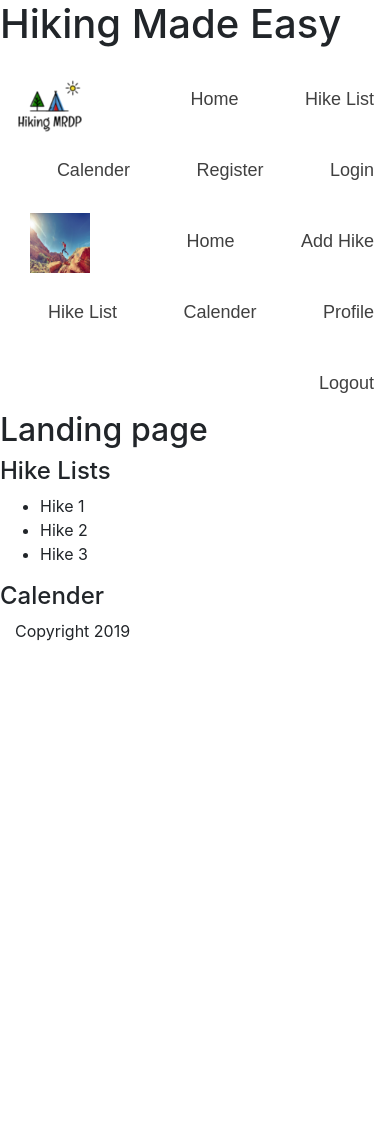
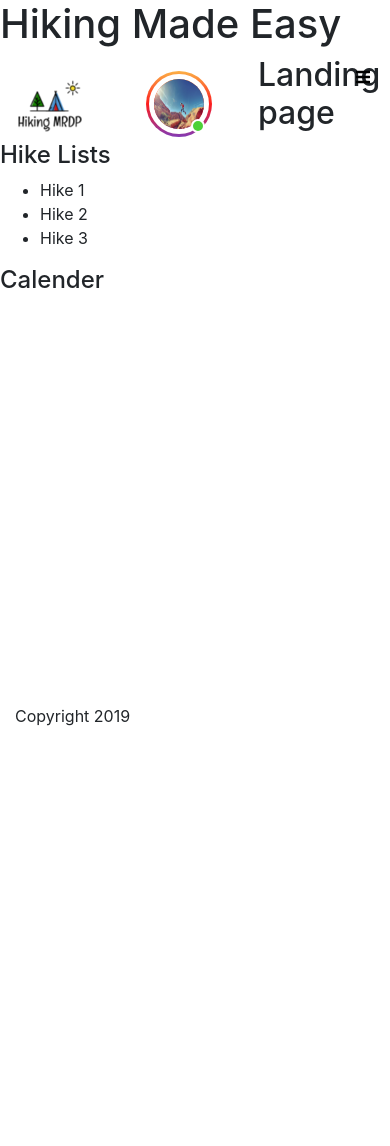
Before and after one commit to dli24/Hiking_Django, a Django app: page / in a window 390 px wide. Before the commit the page ends 641 px from the top, so only its background shows below. Run offline with Django 3.2, Linux system fonts and the light colour scheme; parts of the project's set-up code (start-up, migrations or seed data) failed here and were passed over; some libraries are stand-ins or nearby versions.

Commit message:
add hamburger bar

```diff
--- a/static/hike_detail.css
+++ b/static/hike_detail.css
@@ -1,136 +1,4 @@
-body {
-    margin: 0;
-    padding: 0;
-}
 
-a.navbar-brand {
-    float: left;
-    height: 50px;
-    padding: 15px 15px;
-    font-size: 18px;
-    line-height: 20px;
-    text-decoration: none;
-    color: orangered;
-    font-family: cursive;
-    font-weight: 700;
-
-}
-
-nav.main-navigation {
-    position: relative;
-}
-
-nav.main-navigation ul.nav-list {
-    margin: 0;
-    padding: 0;
-    list-style: none;
-    position: relative;
-    text-align: right;
-}
-
-.nav-list li.nav-list-item {
-    display: inline-block;
-    line-height: 40px;
-    margin-left: 30px;
-    margin-top: 15px;
-}
-
-a.nav-link {
-    text-decoration: none;
-    font-size: 18px;
-    font-family: sans-serif;
-    font-weight: 500;
-    cursor: pointer;
-    position: relative;
-    color: #404040;
-}
-
-@keyframes FadeIn {
-    0% {
-        opacity: 0;
-        -webkit-transition-duration: 0.8s;
-        transition-duration: 0.8s;
-        -webkit-transform: translateY(-10px);
-        -ms-transform: translateY(-10px);
-        transform: translateY(-10px);
-    }
-
-
-    100% {
-        opacity: 1;
-        -webkit-transform: translateY(0);
-        -ms-transform: translateY(0);
-        transform: translateY(0);
-        pointer-events: auto;
-        transition: cubic-bezier(0.4, 0, 0.2, 1);
-    }
-}
-
-.nav-list li {
-    animation: FadeIn 1s cubic-bezier(0.65, 0.05, 0.36, 1);
-    animation-fill-mode: both;
-}
-
-.nav-list li:nth-child(1) {
-    animation-delay: .3s;
-}
-
-.nav-list li:nth-child(2) {
-    animation-delay: .6s;
-}
-
-.nav-list li:nth-child(3) {
-    animation-delay: .9s;
-}
-
-.nav-list li:nth-child(4) {
-    animation-delay: 1.2s;
-}
-
-.nav-list li:nth-child(5) {
-    animation-delay: 1.5s;
-}
-
-/* Animation */
-
-@keyframes fadeInUp {
-    from {
-        transform: translate3d(0, 40px, 0)
-    }
-
-    to {
-        transform: translate3d(0, 0, 0);
-        opacity: 1
-    }
-}
-
-@-webkit-keyframes fadeInUp {
-    from {
-        transform: translate3d(0, 40px, 0)
-    }
-
-    to {
-        transform: translate3d(0, 0, 0);
-        opacity: 1
-    }
-}
-
-.animated {
-    animation-duration: 1s;
-    animation-fill-mode: both;
-    -webkit-animation-duration: 1s;
-    -webkit-animation-fill-mode: both
-}
-
-.animatedFadeInUp {
-    opacity: 0
-}
-
-.fadeInUp {
-    opacity: 0;
-    animation-name: fadeInUp;
-    -webkit-animation-name: fadeInUp;
-}
 
 /* Set the size of the div element that contains the map */
 #map {
--- /dev/null
+++ b/static/style.css
@@ -0,0 +1,226 @@
+/* ---------------------
+        NavBar NOT login
+-------------------------*/
+
+body {
+    margin: 0;
+    padding: 0;
+}
+
+a.navbar-brand {
+    float: left;
+    height: 50px;
+    padding: 15px 15px;
+    font-size: 18px;
+    line-height: 20px;
+    text-decoration: none;
+    color: orangered;
+    font-family: cursive;
+    font-weight: 700;
+
+}
+
+nav.main-navigation {
+    position: relative;
+}
+
+nav.main-navigation ul.nav-list {
+    margin: 0;
+    padding: 0;
+    list-style: none;
+    position: relative;
+    text-align: right;
+}
+
+.nav-list li.nav-list-item {
+    display: inline-block;
+    line-height: 40px;
+    margin-left: 30px;
+    margin-top: 15px;
+}
+
+a.nav-link {
+    text-decoration: none;
+    font-size: 18px;
+    font-family: sans-serif;
+    font-weight: 500;
+    cursor: pointer;
+    position: relative;
+    color: #404040;
+}
+
+@keyframes FadeIn {
+    0% {
+        opacity: 0;
+        -webkit-transition-duration: 0.8s;
+        transition-duration: 0.8s;
+        -webkit-transform: translateY(-10px);
+        -ms-transform: translateY(-10px);
+        transform: translateY(-10px);
+    }
+
+
+    100% {
+        opacity: 1;
+        -webkit-transform: translateY(0);
+        -ms-transform: translateY(0);
+        transform: translateY(0);
+        pointer-events: auto;
+        transition: cubic-bezier(0.4, 0, 0.2, 1);
+    }
+}
+
+.nav-list li {
+    animation: FadeIn 1s cubic-bezier(0.65, 0.05, 0.36, 1);
+    animation-fill-mode: both;
+}
+
+.nav-list li:nth-child(1) {
+    animation-delay: .3s;
+}
+
+.nav-list li:nth-child(2) {
+    animation-delay: .6s;
+}
+
+.nav-list li:nth-child(3) {
+    animation-delay: .9s;
+}
+
+.nav-list li:nth-child(4) {
+    animation-delay: 1.2s;
+}
+
+.nav-list li:nth-child(5) {
+    animation-delay: 1.5s;
+}
+
+/*----------------------
+        Animation
+------------------------*/
+
+@keyframes fadeInUp {
+    from {
+        transform: translate3d(0, 40px, 0)
+    }
+
+    to {
+        transform: translate3d(0, 0, 0);
+        opacity: 1
+    }
+}
+
+@-webkit-keyframes fadeInUp {
+    from {
+        transform: translate3d(0, 40px, 0)
+    }
+
+    to {
+        transform: translate3d(0, 0, 0);
+        opacity: 1
+    }
+}
+
+.animated {
+    animation-duration: 1s;
+    animation-fill-mode: both;
+    -webkit-animation-duration: 1s;
+    -webkit-animation-fill-mode: both
+}
+
+.animatedFadeInUp {
+    opacity: 0
+}
+
+.fadeInUp {
+    opacity: 0;
+    animation-name: fadeInUp;
+    -webkit-animation-name: fadeInUp;
+}
+
+.hamburger{
+    display: none;
+}
+
+
+
+
+/*--------------------------
+        logo picture
+---------------------------  */
+
+html,body{
+    height: 100%;
+}
+.container{
+    height: 100%;
+    align-content: center;
+}
+
+.image_outer_container{
+    margin-top: auto;
+    margin-bottom: auto;
+    border-radius: 50%;
+    position: relative;
+}
+
+.image_inner_container{
+    border-radius: 50%;
+    padding: 3px;
+    background: #833ab4;
+    background: -webkit-linear-gradient(to bottom, #fcb045, #fd1d1d, #833ab4);
+    background: linear-gradient(to bottom, #fcb045, #fd1d1d, #833ab4);
+}
+.image_inner_container img{
+    height: 200px;
+    width: 200px;
+    border-radius: 50%;
+    border: 5px solid white;
+}
+
+.image_outer_container .green_icon{
+    background-color: #4cd137;
+    position: absolute;
+    right: 30px;
+    bottom: 10px;
+    height: 14px;
+    width: 14px;
+    top: 48px;
+    left: 45px;
+    border:2px solid white;
+    border-radius: 50%;
+    }
+
+
+/* -------------------------
+        Media Queries
+    ---------------------------- */
+    @media only screen and (max-width: 790px){
+    nav a {
+        padding: .2rem 2rem;
+    }
+
+}
+
+
+
+@media only screen and (max-width: 560px){
+    nav ul {
+        display: none;
+    }
+
+
+
+    .hamburger{
+        /* background: #000; */
+        width: 60px;
+        height: 60px;
+        display: block;
+        color: black;
+        font-size: 1.7.rem;
+        position: absolute;
+        top: 10px;
+        right: 2px;
+
+    }
+}
--- a/templates/base.html
+++ b/templates/base.html
@@ -3,10 +3,12 @@
 <html>
 	<head>
 		<title>Hiking</title>
+		<link rel="stylesheet" href="https://use.fontawesome.com/releases/v5.8.2/css/all.css" integrity="sha384-oS3vJWv+0UjzBfQzYUhtDYW+Pj2yciDJxpsK1OYPAYjqT085Qq/1cq5FLXAZQ7Ay" crossorigin="anonymous">
 		<link href="//maxcdn.bootstrapcdn.com/bootstrap/4.1.1/css/bootstrap.min.css" rel="stylesheet" id="bootstrap-css">
 		<script src="//maxcdn.bootstrapcdn.com/bootstrap/4.1.1/js/bootstrap.min.js"></script>
 		<script src="//cdnjs.cloudflare.com/ajax/libs/jquery/3.2.1/jquery.min.js"></script>
 		<link rel="stylesheet" href="/static/hike_detail.css"/>
+		<link rel="stylesheet" href="/static/style.css">
 		<link rel="stylesheet" href="{% static 'css/hike.css' %}" />
 	</head>
 	<body>
@@ -20,6 +22,7 @@
 			<div class="navbar-header animated fadeInUp">
 				<a class="navbar-brand" href="#"><img src="/static/image/logo.png" alt="Hiking logo" style="width: 70px"; > </a>
 			</div>
+			<a class="hamburger" href=""><i class="fa fa-bars"></i></a>
 			<ul class="nav-list">
 				<li class="nav-list-item">
 					<a href="#" class="nav-link">Home</a>
@@ -53,6 +56,7 @@
 			</div>
 		</div> </a>
 			</div>
+			<a class="hamburger" href=""><i class="fa fa-bars"></i></a>
 			<ul class="nav-list">
 				<li class="nav-list-item">
 					<a href="#" class="nav-link">Home</a>
```
